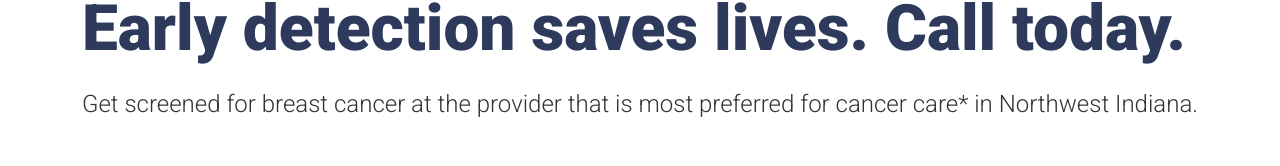
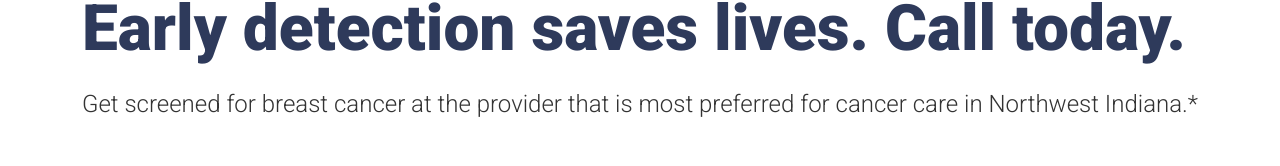
Before and after one commit to comhs/mammo2022, a React (Create React App) app: page / in a window 1280 px wide. Shown: the part 715-881 px from the top of the page. Built offline with nearby package versions, Linux system fonts and the light colour scheme.

Commit message:
Moved asterisk to end of line

```diff
--- a/src/components/Main.js
+++ b/src/components/Main.js
@@ -20,7 +20,7 @@ function Main() {
       <div class="container">
         <ContentFull>
           <BodyPanel headline="Early detection saves lives. Call today.">
-            Get screened for breast cancer at the provider that is most preferred for cancer care* in Northwest Indiana.
+            Get screened for breast cancer at the provider that is most preferred for cancer care in Northwest Indiana.*
           </BodyPanel>
           <UnorderedList />
         </ContentFull>
```
